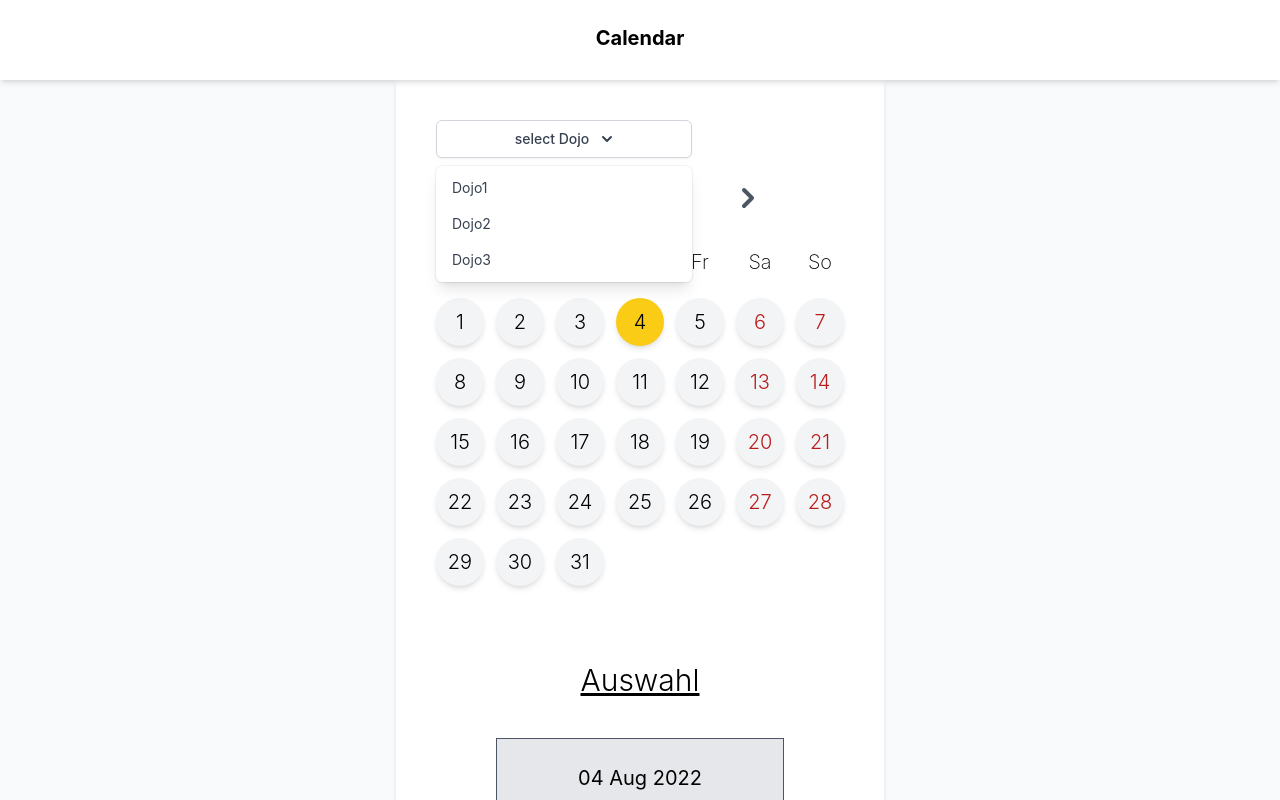
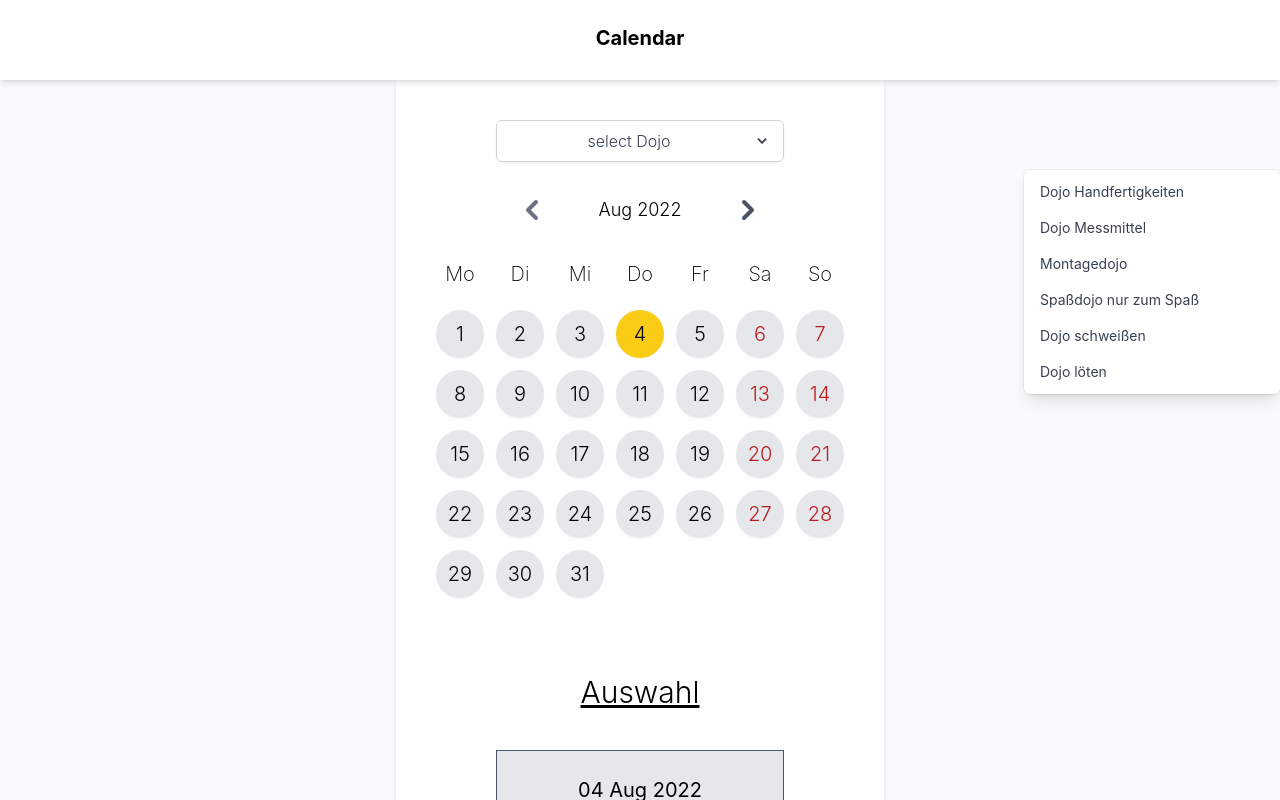
Before and after one commit to SimonHls/DojoSignup, a React (Create React App) app in the folder dojosignup/: page / in a window 1280 px wide. Both pictures are taken after a click on the button "select Dojo". Built offline with nearby package versions, Linux system fonts and the light colour scheme.

Commit message:
styled dojo selector to look good

```diff
--- a/dojosignup/src/components/CalendarDay.js
+++ b/dojosignup/src/components/CalendarDay.js
@@ -33,9 +33,9 @@ function CalendarDay(props) {
   //check if real day is selected (wrong days have props.day = 0)
   if (props.day !== null) {
   return (
-    <div className={`w-12 h-12 rounded-full flex justify-center shadow-md
-          hover:cursor-pointer transition ease-in
-          ${isSelected ? 'bg-yellow-400' : 'bg-gray-100 hover:bg-gray-200 hover:shadow-lg'}
+    <div className={`w-12 h-12 rounded-full flex justify-center shadow-sm
+          hover:cursor-pointer transition ease-out
+          ${isSelected ? 'bg-yellow-400' : 'bg-gray-200 hover:bg-gray-300 hover:shadow-md'}
           ${props.id % 7 === 1 || props.id % 7 === 0 ? 'text-red-700' : 'text-black'}`}
           onClick={handleDayClick}>
       <h1 className='m-auto font-light text-xl'> {props.day} </h1>
--- a/dojosignup/src/components/DojosDropdown.js
+++ b/dojosignup/src/components/DojosDropdown.js
@@ -13,23 +13,28 @@ function classNames(...classes) {
 export default function Example() {
 
   const [selectedDojo, setSelectedDojo] = useRecoilState(selectedDojoAtom);
-  const dojoList = ["Dojo1", "Dojo2", "Dojo3"]
+  const dojoList = ["Dojo Handfertigkeiten", "Dojo Messmittel", "Montagedojo", "Spaßdojo nur zum Spaß", "Dojo schweißen", "Dojo löten"]
 
   const handleItemSelect = (name) => {
     setSelectedDojo(name);
   }
 
   return (
-    <Menu as="div" className="relative inline-block mb-4 text-left ">
+    <div className='flex min-w-full justify-center'>
+      <Menu as="div" className="inline-block mb-6 text-left ">
 
         {/* Menu closed */}
         <div className=''>
-        <Menu.Button className="inline-flex w-64 justify-center rounded-md border border-gray-300
-                              bg-white px-4 py-2 text-sm font-medium text-gray-700 shadow-sm hover:bg-gray-50 hover:cursor-pointer
-                                focus:outline-none ">
+          <Menu.Button className="inline-flex w-72 justify-center items-center rounded-md border border-gray-300
+                                bg-white px-4 py-2 text-sm font-medium text-gray-700 shadow-sm
+                                hover:bg-gray-50 hover:cursor-pointer focus:outline-none transition ease-out
+                                ">
+            <p className=' w-64 truncate text-base font-light'>
               {selectedDojo === "" ? "select Dojo" :  selectedDojo}
-          <ChevronDownIcon className="-mr-1 ml-2 h-5 w-5" aria-hidden="true" />
+            </p>
+            <ChevronDownIcon className="-mr-1 ml-2 h-5 w-5 sticky right-0" aria-hidden="true" />
           </Menu.Button>
+
         </div>
 
         {/* Menu open */}
@@ -43,9 +48,10 @@ export default function Example() {
           leaveTo="transform opacity-0 scale-95"
         >
 
-        <Menu.Items className="absolute right-0 mt-2 w-64 origin-top-right rounded-md
-                             bg-white shadow-lg ring-1 ring-black ring-opacity-5 focus:outline-none truncate">
-          <div className="py-1">
+          <Menu.Items className="absolute right-0 mt-2 w-64 origin-center rounded-md
+                              bg-white shadow-lg ring-1 ring-black ring-opacity-5 focus:outline-none
+                                ">
+            <div className="py-1 max-h-64 overflow-y-auto">
 
               {dojoList.map((name, index) => (
                 <div key={index}>
@@ -56,7 +62,7 @@ export default function Example() {
                       onClick={ () => {(active && selectedDojo !== name)  && handleItemSelect(name)}}
                       className={classNames(
                         active ? 'bg-gray-100 text-gray-900' : 'text-gray-700',
-                      'block px-4 py-2 text-sm hover:cursor-pointer'
+                        'block px-4 py-2 text-sm hover:cursor-pointer truncate'
                         )}
                       >
                         {name}
@@ -72,5 +78,6 @@ export default function Example() {
         </Transition>
 
       </Menu>
+    </div>
   )
 }
```
Lines whose indentation alone changed are shown as unchanged.
